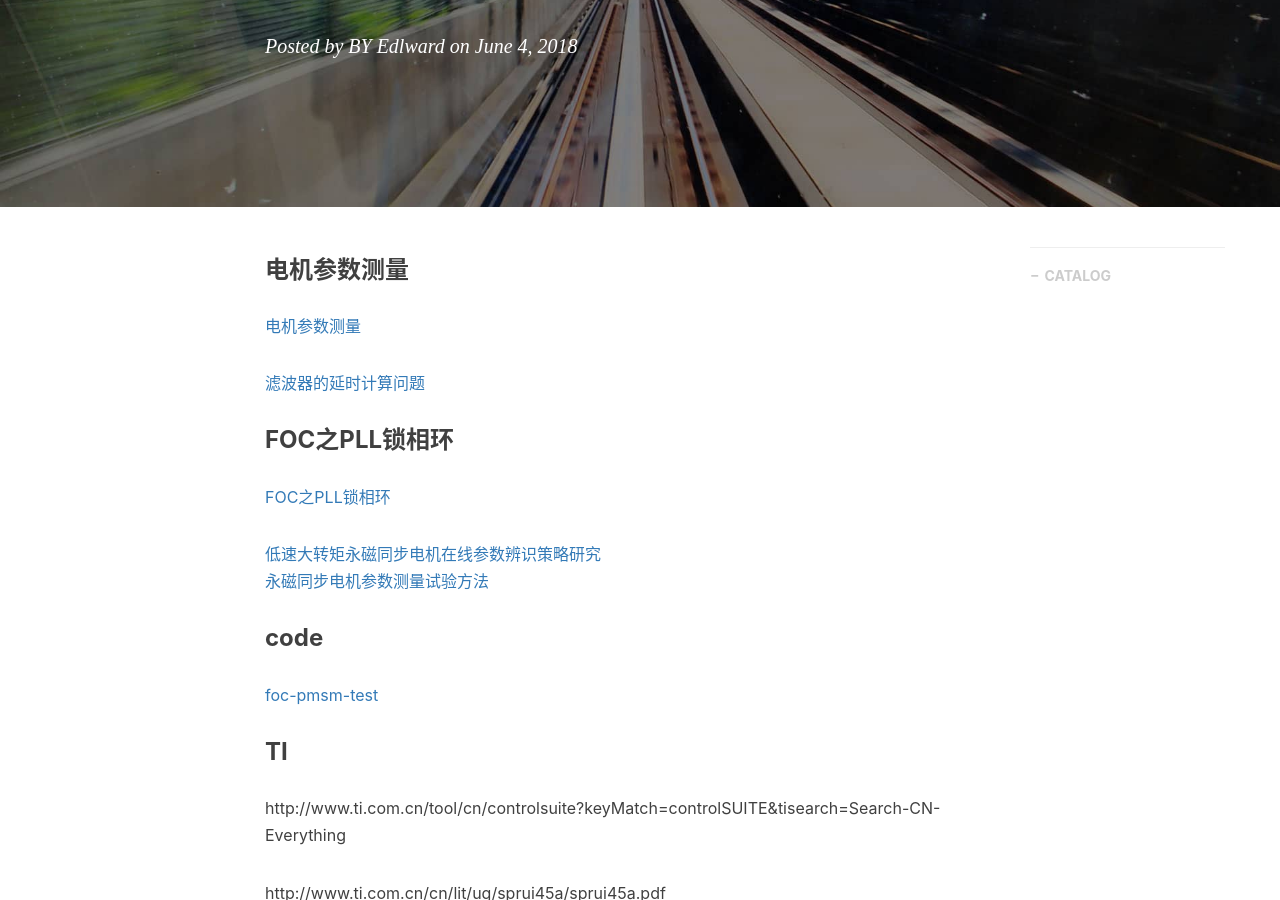
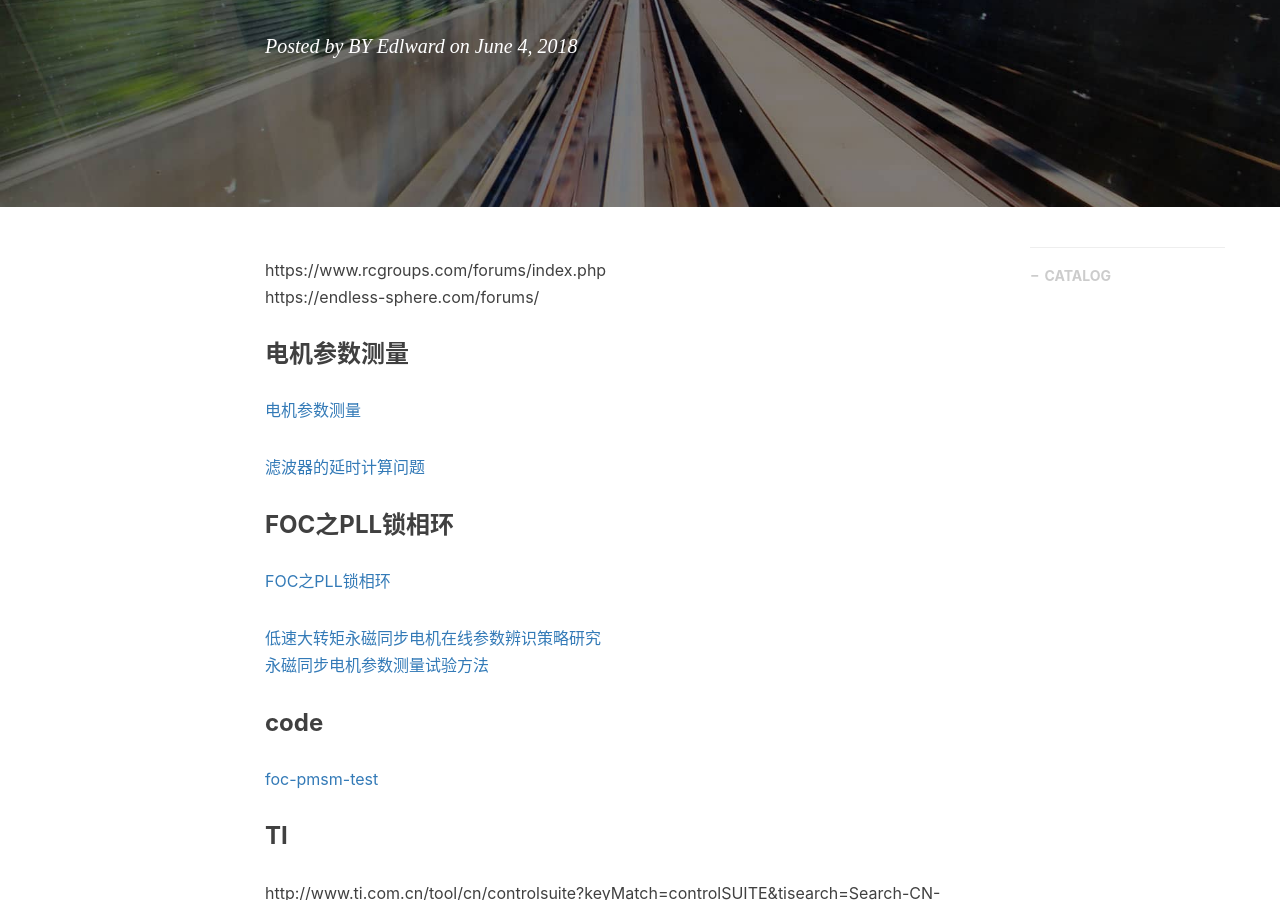
Before and after one commit to gary-robotics/dlward, a Jekyll site: the page built from _posts/2018-10-09-FOC-2018.markdown, in a window 1280 px wide and 900 px high, scrolled down 316 px. Built offline with Jekyll 4.4.1, drawn with Linux system fonts in a browser that asks for light colours; nearby versions of some CDN libraries; comment, search, counter and statistics services are not loaded; some of the changed lines change nothing that is shown.

Commit message:
Update 2018-10-09-FOC-2018.markdown

```diff
--- a/_posts/2018-10-09-FOC-2018.markdown
+++ b/_posts/2018-10-09-FOC-2018.markdown
@@ -9,6 +9,9 @@ catalog: true                       # 是否归档
 tags:                               #标签
     - FOC
 ---
+https://www.rcgroups.com/forums/index.php
+https://endless-sphere.com/forums/
+
 ### 电机参数测量
 [电机参数测量](https://wenku.baidu.com/view/fb2831595e0e7cd184254b35eefdc8d376ee14d6.html?rec_flag=default&sxts=1574212625812&pn=32)
 
```
